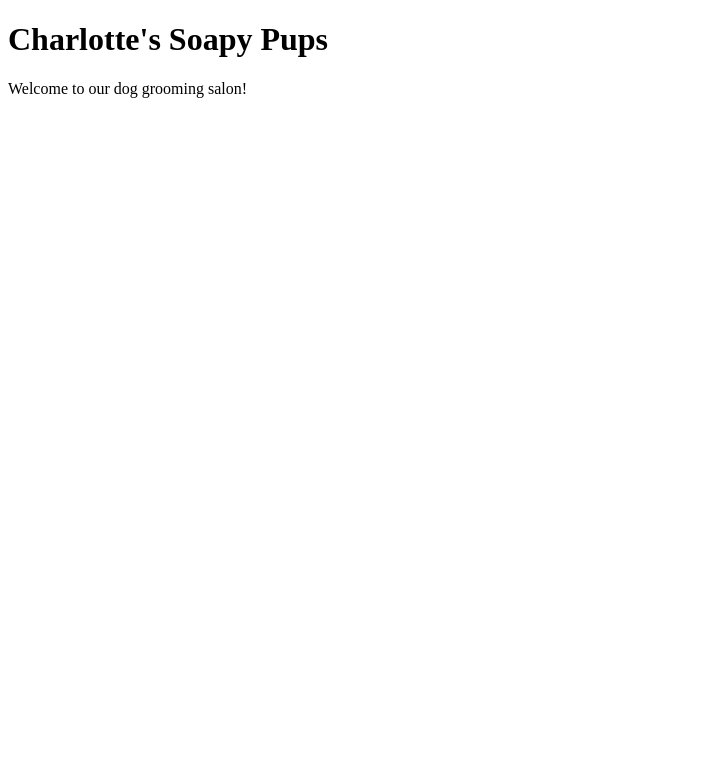
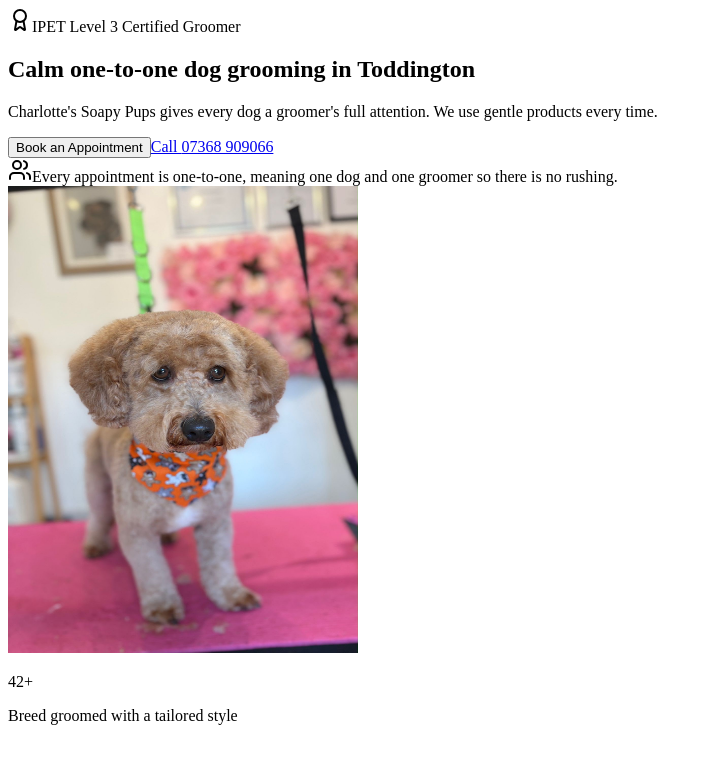
Before and after one commit to ecircuitt336/Charlotte-s_Soapy_Pups, a React (Vite) app: page / in a window 1280 px wide. Shown: the top 764 px of the page, without its empty margins (0-709 px from the left). Built offline with nearby package versions, Linux system fonts and the light colour scheme.

Commit message:
Basic Hero page implemented with Button, Business Info, and Container elements created. Minimal CSS at the minute.

```diff
--- a/package.json
+++ b/package.json
@@ -1,5 +1,6 @@
 {
   "dependencies": {
+    "lucide-react": "^1.72.0",
     "react": "^19.3.1",
     "react-dom": "^19.3.1",
     "react-router-dom": "^7.18.5",
--- /dev/null
+++ b/src/components/sections/Hero.jsx
@@ -0,0 +1,56 @@
+import { Award, Users } from "lucide-react";
+import Container from "../ui/Container";
+import Button from "../ui/Button";
+import { businessInfo } from "../../data/businessInfo";
+
+export default function Hero() {
+    return (
+        <section>
+            <Container>
+                <div>
+                    <span>
+                        <Award />
+                        IPET Level 3 Certified Groomer
+                    </span>
+
+                    <h1>
+                        Calm one-to-one dog grooming in Toddington
+                    </h1>
+
+                    <p>
+                        Charlotte's Soapy Pups gives every dog a groomer's full attention. We use gentle products every time.
+                    </p>
+
+                    <div>
+                        <Button>
+                            Book an Appointment
+                        </Button>
+                        <Button
+                        as="a"
+                        href={`tel:${businessInfo.groomingPhone}`}
+                        variant="secondary"
+                        size="lg"
+                        >
+                            Call {businessInfo.groomingPhoneDisplay}
+                        </Button>
+                    </div>
+
+                    <div>
+                        <Users />
+                        Every appointment is one-to-one, meaning one dog and one groomer so there is no rushing.
+                    </div>
+                </div>
+
+                <div>
+                    <div>
+                        <img src="/images/poodle-orange-bandana.jpg" alt="Freshly groomed apricot Poodle wearing an orange bandana at Charlotte's Soapy Pups" width="350" height="467" fetchPriority="high" />
+                        <div>
+                            <p>42+</p>
+                            <p>Breed groomed with a tailored style</p>
+                        </div>
+                    </div>
+                </div>
+            </Container>
+        </section>
+    )
+}
--- /dev/null
+++ b/src/components/ui/Button.jsx
@@ -0,0 +1,14 @@
+export default function Button({
+    as: Tag = "button",
+    variant = "primary",
+    size = "md",
+    className = "",
+    children,
+    ...props
+}) {
+    return (
+        <Tag className={className} {...props}>
+            {children}
+        </Tag>
+    );
+}
--- /dev/null
+++ b/src/components/ui/Container.jsx
@@ -0,0 +1,7 @@
+export default function Container({
+  as: Tag = "div",
+  className = "",
+  children,
+}) {
+  return <Tag className={className}>{children}</Tag>;
+}
--- /dev/null
+++ b/src/data/businessInfo.js
@@ -0,0 +1,4 @@
+export const businessInfo = {
+    groomingPhone: "+447368909066",
+    groomingPhoneDisplay: "07368 909066",
+}
--- a/src/pages/Home.jsx
+++ b/src/pages/Home.jsx
@@ -1,8 +1,9 @@
+import Hero from "../components/sections/Hero";
+
 export default function Home() {
   return (
-    <div>
-      <h1>Charlotte's Soapy Pups</h1>
-      <p>Welcome to our dog grooming salon!</p>
-    </div>
+    <>
+      <Hero />
+    </>
   );
 }
```
Also changed, not shown: 1 other file (tests, documents, lock files or other folders).
